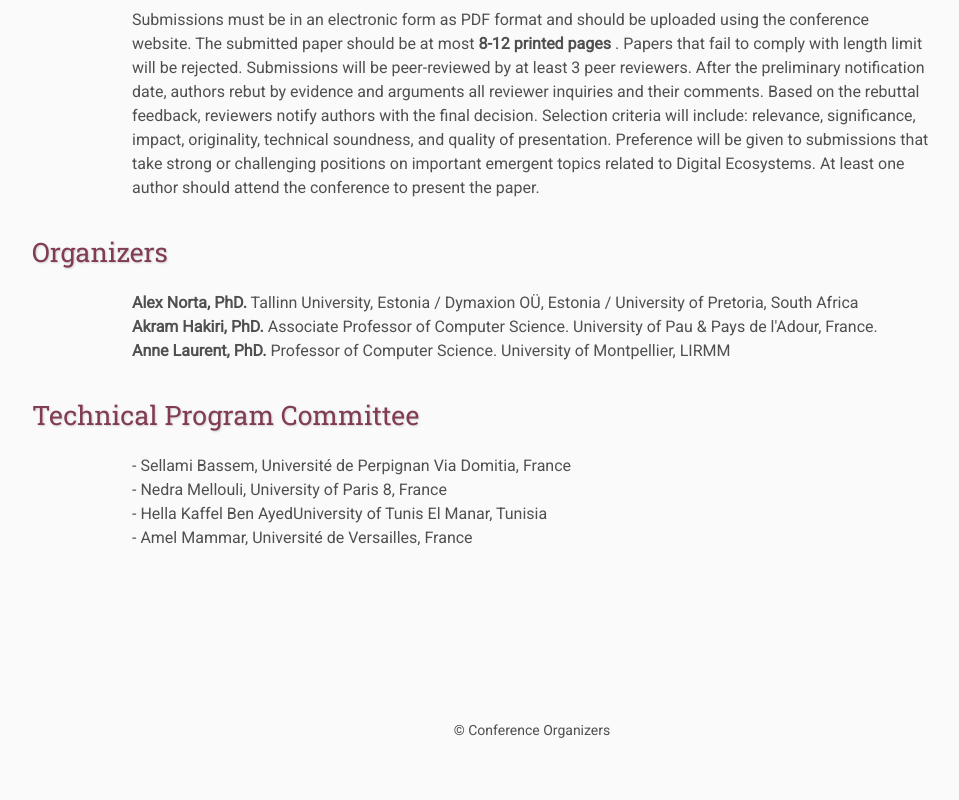
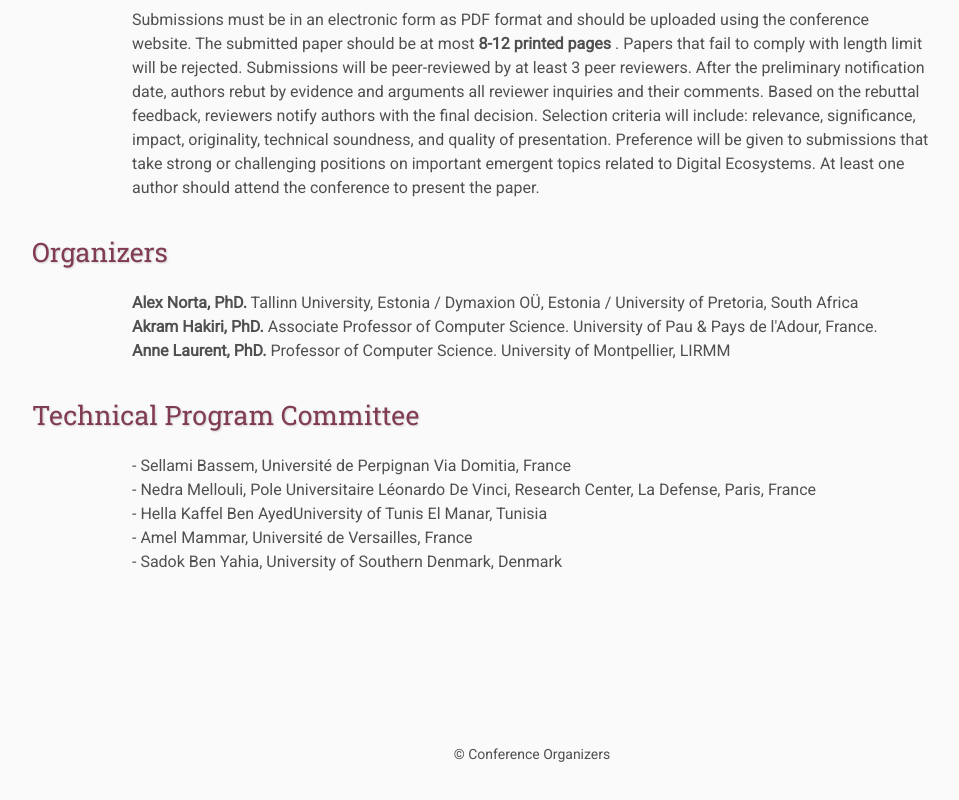
Before and after one commit to hakiri/AIDAOS25, a plain HTML site: page index.html in a window 1280 px wide. Shown: the part 1973-2773 px from the top of the page, without its empty margins (108-1067 px from the left). Drawn offline with Linux system fonts and the light colour scheme.

Commit message:
update TPC

```diff
--- a/index.html
+++ b/index.html
@@ -124,9 +124,10 @@
         <dl>
             <dt>- Sellami Bassem, Université de Perpignan Via Domitia, France</dt>
 
-            <dt>- Nedra Mellouli, University of Paris 8, France</dt>
+            <dt>- Nedra Mellouli, Pole Universitaire Léonardo De Vinci, Research Center, La Defense, Paris, France</dt>
            <dt>-  Hella Kaffel Ben AyedUniversity of Tunis El Manar, Tunisia        </dt>
            <dt>-  Amel Mammar, Université de Versailles, France</dt>
+           <dt>- Sadok Ben Yahia, University of Southern Denmark, Denmark</dt>
           </dl>
 
     </ul>
```
